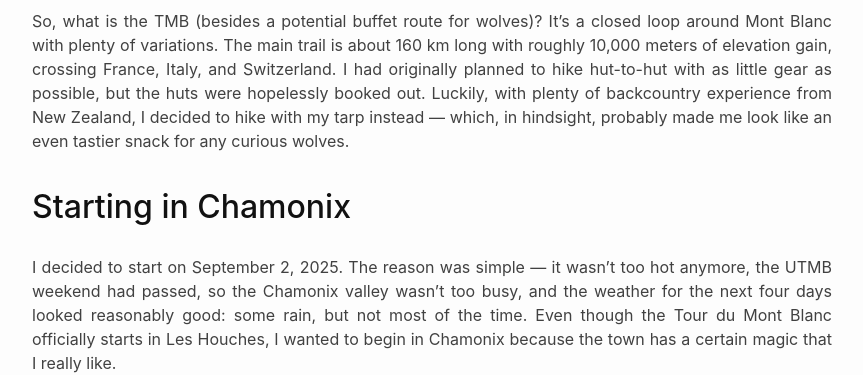
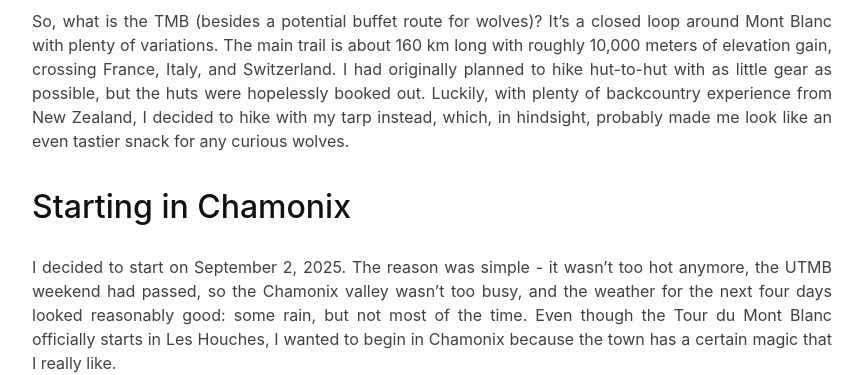
Before and after one commit to otheiner/blog, a Jekyll site: the page built from _posts/2025-09-07-TMB.md, in a window 1280 px wide and 900 px high, scrolled down 362 px. Shown: the part 249-624 px from the top of the window, without its empty margins (208-1071 px from the left). Built offline with Jekyll 4.4.1, drawn with Linux system fonts in a browser that asks for light colours.

Commit message:
Grammar checked TMB

```diff
--- a/_posts/2025-09-07-TMB.md
+++ b/_posts/2025-09-07-TMB.md
@@ -8,12 +8,12 @@
 
 Hiking the Tour du Mont Blanc (TMB) had been on my list for ages, and when I finally set out, I expected the usual: sore legs, stunning mountain views, and some epic memories. What I didn’t expect was to meet a wolf. A real, wild wolf. For a split second, my brain went straight from “wow, majestic wildlife!” to “so this is how I become someone else’s protein bar.”
 
-So, what is the TMB (besides a potential buffet route for wolves)? It’s a closed loop around Mont Blanc with plenty of variations. The main trail is about 160 km long with roughly 10,000 meters of elevation gain, crossing France, Italy, and Switzerland. I had originally planned to hike hut-to-hut with as little gear as possible, but the huts were hopelessly booked out. Luckily, with plenty of backcountry experience from New Zealand, I decided to hike with my tarp instead — which, in hindsight, probably made me look like an even tastier snack for any curious wolves.
+So, what is the TMB (besides a potential buffet route for wolves)? It’s a closed loop around Mont Blanc with plenty of variations. The main trail is about 160 km long with roughly 10,000 meters of elevation gain, crossing France, Italy, and Switzerland. I had originally planned to hike hut-to-hut with as little gear as possible, but the huts were hopelessly booked out. Luckily, with plenty of backcountry experience from New Zealand, I decided to hike with my tarp instead, which, in hindsight, probably made me look like an even tastier snack for any curious wolves.
 
 
 ## Starting in Chamonix
 
-I decided to start on September 2, 2025. The reason was simple — it wasn’t too hot anymore, the UTMB weekend had passed, so the Chamonix valley wasn’t too busy, and the weather for the next four days looked reasonably good: some rain, but not most of the time. Even though the Tour du Mont Blanc officially starts in Les Houches, I wanted to begin in Chamonix because the town has a certain magic that I really like.
+I decided to start on September 2, 2025. The reason was simple - it wasn’t too hot anymore, the UTMB weekend had passed, so the Chamonix valley wasn’t too busy, and the weather for the next four days looked reasonably good: some rain, but not most of the time. Even though the Tour du Mont Blanc officially starts in Les Houches, I wanted to begin in Chamonix because the town has a certain magic that I really like.
 
 I arrived in Chamonix on the first possible train, around 9 a.m. After grabbing a second breakfast, I didn’t wait long and set off on the journey, following the counterclockwise direction of the loop. I continued along the easy gravel paths and roads to Les Houches, which marks the starting point for most hikers. Just after the village, the trail began climbing toward Col de Voza, where I got my first rain shower of the day. Luckily, also the last.
 
```
